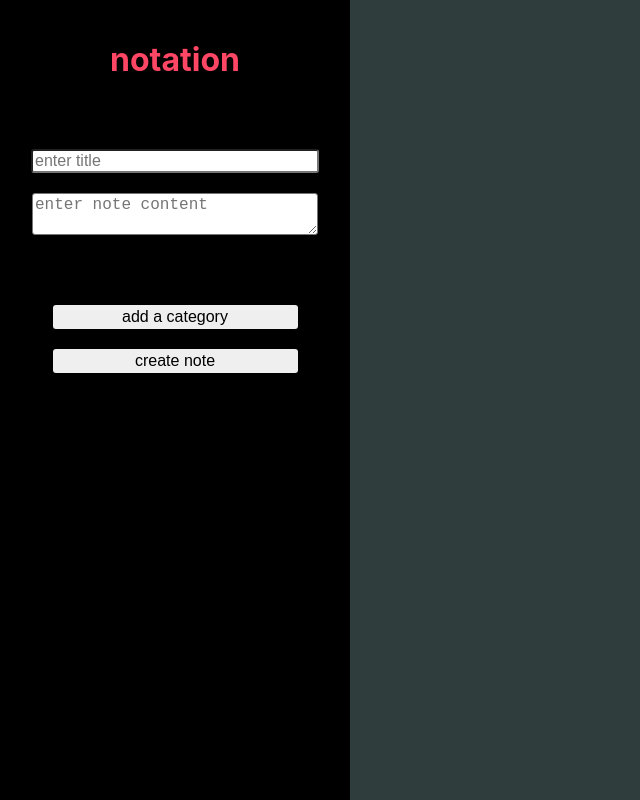
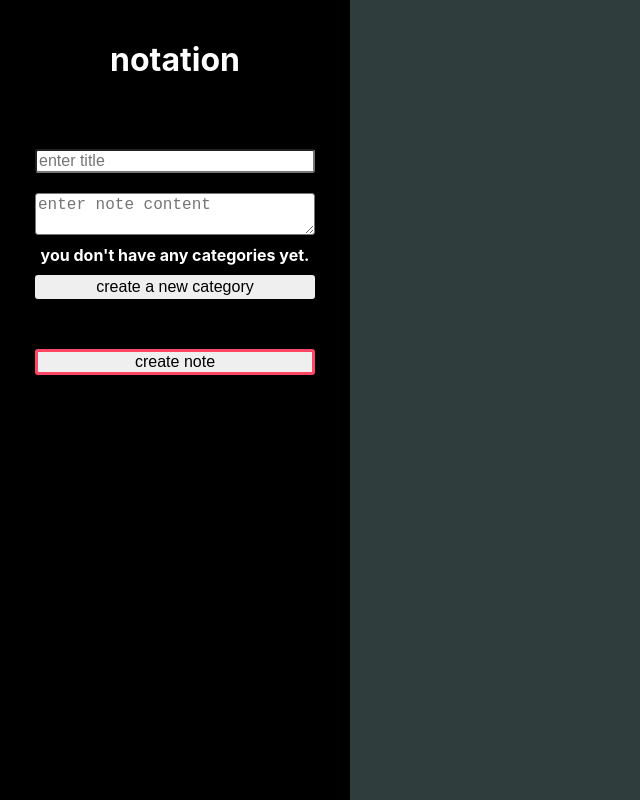
Before and after one commit to JoelSmith123/notation, a React (Create React App) app: page / in a window 1280 px wide. Shown: the whole page, without its empty margins (0-640 px from the left). Built offline with nearby package versions, Linux system fonts and the light colour scheme.

Commit message:
Refactor new category form

```diff
--- a/src/NoteForm.css
+++ b/src/NoteForm.css
@@ -5,6 +5,7 @@
 }
 
 .sidebar-form * {
+  box-sizing: border-box;
   outline: none;
 }
 
@@ -23,17 +24,11 @@
   border: 3px solid var(--dark-pink);
 }
 
-.sidebar-form textarea {
-  margin-bottom: 60px;
-}
-
 .sidebar-form button {
   color: #000;
-  border: 2px solid transparent;
   border-radius: 3px;
   font-size: 1rem;
-  margin: 10px auto;
-  width: 70%;
+  width: 80%;
 }
 
 .sidebar-form button:hover {
@@ -44,10 +39,21 @@
   background: var(--dark-pink);
 }
 
-.sidebar-form h2 {
-  margin: 20px 10px;
+.sidebar-form h4 {
+  margin: 0 10px;
 }
 
 .category-options {
   margin-bottom: 60px;
 }
+
+.new-category-btn,
+.submit-category-btn {
+  border: 2px solid transparent;
+  margin: 10px auto;
+}
+
+.create-note-btn {
+  border: 3px solid var(--dark-pink);
+  margin: 40px auto;
+}
--- a/src/NoteForm.js
+++ b/src/NoteForm.js
@@ -40,39 +40,10 @@ export default class NoteForm extends Component {
     this.setState({ newNote })
   }
 
-  renderExistingCategorySelection() {
-    if (this.props.categories[0]) {
-      return (
-        <select>
-          {
-            this.props.categories.map((category, key) => {
-              return <option key={key}>{ category }</option>
-            })
-          }
-        </select>
-      )
-    } else {
-      return (
-        <h2>you don't have any categories yet.</h2>
-      )
-    }
-  }
-
-  renderCategoryOptions() {
-    return (
-      <div className='category-options'>
-
-        { this.renderExistingCategorySelection() }
-
-        <button
-          onClick={e => this.changeNewCategoryFormState(e)}>
-          create a new category
-        </button>
-
-        { this.state.newCategoryForm ? this.renderNewCategoryForm() : null }
-
-      </div>
-    )
+  submitNewCategory = (e, category) => {
+    this.props.addNewCategoryToState(e, category)
+    this.changeCategoryOptionsState(e)
+    this.setState({ newCategory: '' })
   }
 
   renderNewCategoryForm() {
@@ -85,12 +56,33 @@ export default class NoteForm extends Component {
           placeholder='enter category name'>
         </input>
         <button
+          className='submit-category-btn'
           type='submit'
-          onClick={e => this.props.addNewCategoryToState(e, this.state.newCategory)}>
+          onClick={e => this.submitNewCategory(e, this.state.newCategory)}>
           submit new category
         </button>
       </div>
     )
+  }
+
+  renderCategoryOptions() {
+    if (this.props.categories[0]) {
+      return (
+        <div>
+          <h4>select a category</h4>
+          <select>
+            {
+              this.props.categories.map((category, key) => {
+                return <option key={key}>{ category }</option>
+              })
+            }
+          </select>
+          <h4>or</h4>
+        </div>
+      )
+    } else {
+       return <h4>you don't have any categories yet.</h4>
+    }
   }
 
   render() {
@@ -113,20 +105,27 @@ export default class NoteForm extends Component {
             placeholder='enter note content'>
           </textarea>
 
+          { this.state.categoryOptions ?
+              null
+            :
+              this.renderCategoryOptions()
+          }
+
+          <button
+            className='new-category-btn'
+            onClick={e => this.changeCategoryOptionsState(e)}>
+            { this.state.categoryOptions ? `cancel`
+              : `create a new category` }
+          </button>
+
           {
             this.state.categoryOptions ?
-            null
-            :
-            <button
-              onClick={e => this.changeCategoryOptionsState(e)}>
-              add a category
-            </button>
+            this.renderNewCategoryForm()
+            : null
           }
 
-
-          { this.state.categoryOptions ? this.renderCategoryOptions() : null}
-
           <button
+            className='create-note-btn'
             type='submit'
             onClick={e => this.props.addNewNoteToState(e, this.state.newNote)}>
             create note
```
